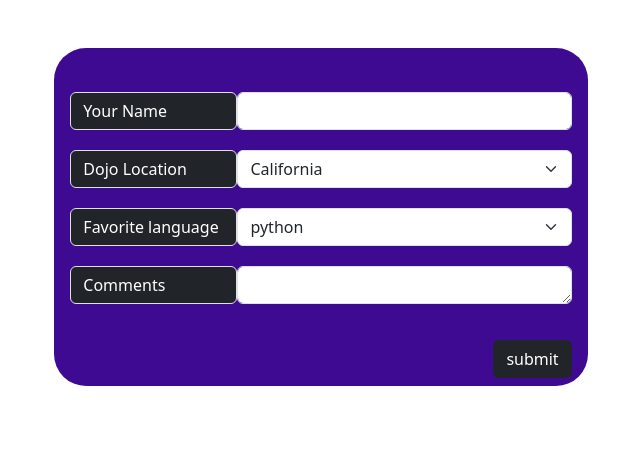
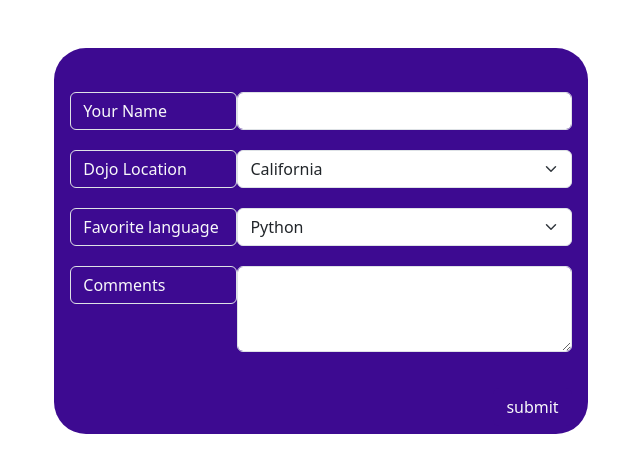
Before and after one commit to Cameronjs222/Python, a Flask app: page / in a window 1280 px wide. Shown: the top 473 px of the page, without its empty margins (319-959 px from the left). Run offline with Flask 2, Linux system fonts and the light colour scheme.

Commit message:
finished code

```diff
--- a/Flask/survey/server.py
+++ b/Flask/survey/server.py
@@ -8,13 +8,17 @@ def survey():
 def process():
     print("Got Post Info")
     print(request.form)
-    session['user'] = request.form['name']
-    session['location'] = request.form['location']
-    session['language'] = request.form['language']
-    session['comment'] = request.form['comment']
+    session['Name'] = request.form['name']
+    session['Location'] = request.form['location']
+    session['Language'] = request.form['language']
+    session['Comments'] = request.form['comment']
     return redirect('/display')
 @app.route('/display')
 def display():
-    return session['user']
+    return render_template('display.html', Name = 'Name')
+@app.route('/delete')
+def delete():
+    session.clear()
+    return redirect('/')
 if __name__ == "__main__":
     app.run(debug=True)
--- a/Flask/survey/static/style.css
+++ b/Flask/survey/static/style.css
@@ -4,6 +4,6 @@
 .button {
     margin-left: 50px;
 }
-.container_1 {
+.purple {
     background-color: rgb(61,10,145);
 }
--- a/Flask/survey/templates/index.html
+++ b/Flask/survey/templates/index.html
@@ -10,29 +10,34 @@
 </head>
 <body>
     <form action="/process" method="post">
-        <div class="col-xxl-3 col-5 mx-auto mt-5 container_1 px-3 py-2 rounded-5">
+        <div class="col-xxl-3 col-5 mx-auto mt-5 purple px-3 py-2 rounded-5">
             <div class="input-group-lg d-flex justify-content-around my-3">
                 <div class='col-4'>
-                <span class="input-group-text label text-bg-dark" id="name" for="name">Your Name</span>
-                <label for="location" class="input-group-text label text-bg-dark ">Dojo Location</label>
-                <label for="language" class="input-group-text label text-bg-dark">Favorite language</label>
-                <span class="input-group-text label text-bg-dark">Comments</span>
+                    <span class="input-group-text label text-light purple" id="name" for="name">Your Name</span>
+                    <label for="location" class="input-group-text label text-light purple ">Dojo Location</label>
+                    <label for="language" class="input-group-text label text-light purple">Favorite language</label>
+                    <span class="input-group-text label text-light purple">Comments</span>
                 </div>
                 <div class='col'>
                     <input type="text" class="form-control dark" id="Name" name="name" aria-describedby="basic-addon3">
                     <select class="form-select dark" id="location" name="location">
                         <option value="California">California</option>
-                        <option value="flordia">flordia</option>
+                        <option value="Seattle">Seattle</option>
+                        <option value="Chicago">Chicago</option>
+                        <option value="Online">Online</option>
                     </select>
                     <select class="form-select dark" id="language" name="language">
-                        <option value="python">python</option>
-                        <option value="javascript">javascript</option>
+                        <option value="Python">Python</option>
+                        <option value="Javascript">Javascript</option>
+                        <option value="Java">Java</option>
+                        <option value="C++">C++</option>
+                        <option value="C++">Other (Please specify in the Comments)</option>
                     </select>
-                    <textarea class="form-control dark" aria-label="With textarea" rows="1" name="comment"></textarea>
+                    <textarea class="form-control dark" aria-label="With textarea" rows="3" name="comment"></textarea>
                 </div>
             </div>
                 <div class='text-end'>
-                <button class="btn text-bg-dark">submit</button>
+                <button class="btn text-light purple">submit</button>
                 </div>
         </div>
     </form>
```
Also changed, not shown: Flask/survey/static/script.js (added, +19 -0 lines), Flask/survey/templates/display.html (added, +40 -0 lines), Flask/survey/templates/display2.html (added, +16 -0 lines).
